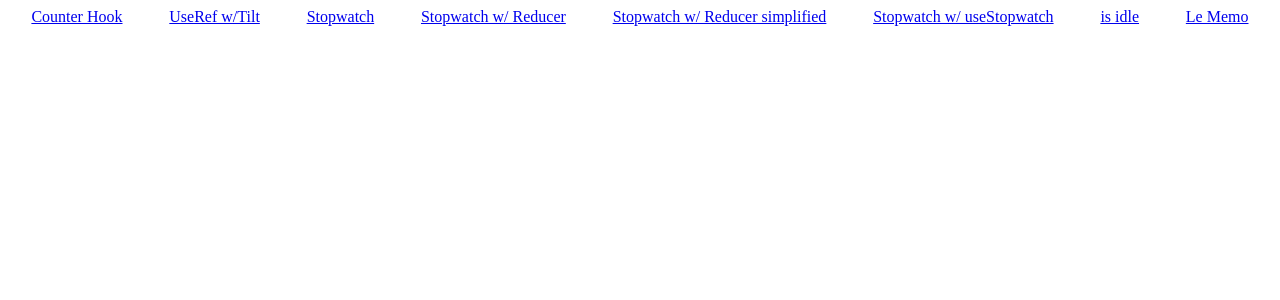
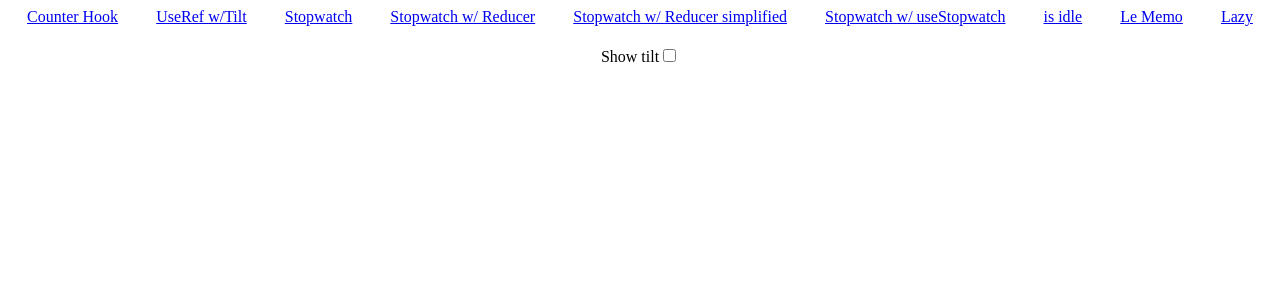
Before and after one commit to ricardo85x/recap_react_hooks_and_suspense, a React (Create React App) app: page /lazy in a window 1280 px wide. Shown: the top 300 px of the page. Built offline with nearby package versions, Linux system fonts and the light colour scheme.

Commit message:
feat: React Lazy and Suspense

```diff
--- a/src/components/LeMemo.tsx
+++ b/src/components/LeMemo.tsx
@@ -1,4 +1,4 @@
-import { useState, ReactNode, memo } from "react";
+import { useState, memo } from "react";
 
 interface LeMemoInterface extends React.HTMLAttributes<Element> {}
 
--- a/src/components/Navigation.tsx
+++ b/src/components/Navigation.tsx
@@ -20,6 +20,7 @@ export function Navigation() {
             <NavLink to="/stopwatch4">Stopwatch w/ useStopwatch</NavLink>
             <NavLink to="/idle">is idle</NavLink>
             <NavLink to="/memo">Le Memo</NavLink>
+            <NavLink to="/lazy">Lazy </NavLink>
 
 
         </nav>
--- a/src/components/Tilt.tsx
+++ b/src/components/Tilt.tsx
@@ -2,7 +2,7 @@ import {useRef, useEffect } from "react"
 import VanillaTilt from 'vanilla-tilt'
 
 
-function Tilt(props: any) {
+export function Tilt(props: any) {
 
     const tiltRef = useRef<any>()
 
@@ -14,7 +14,10 @@ function Tilt(props: any) {
             'max-glare': 0.5
         })
 
-        return () => tiltRef.current.vanillaTilt.destroy()
+        const currentTilt = tiltRef.current
+
+        return () =>  currentTilt?.vanillaTilt.destroy()
+
 
     }, [])
 
--- /dev/null
+++ b/src/components/Toggle.tsx
@@ -0,0 +1,38 @@
+import { useState, lazy, Suspense } from "react"
+
+const Tilt = lazy(() => import('./Tilt').then(({ Tilt }) => ({ default: Tilt })))
+
+type typeVoidFunction = () => void;
+
+const useToggle = (init = false): [boolean, typeVoidFunction] => {
+    const [on, setOn] = useState<boolean>(init)
+    const toggle = () => setOn(!on)
+    return [on, toggle]
+}
+
+export function Toggle() {
+    const [showTilt, toggleTilt] = useToggle()
+
+    return (
+        <div style={{ textAlign: 'center', marginTop: 20 }}>
+            <label>
+                Show tilt
+                <input type="checkbox" checked={showTilt} onChange={toggleTilt} />
+            </label>
+
+            <div style={{ height: 150, width: 200, margin: "0 auto" }} className="totally-centered">
+                {showTilt && (
+
+                    <Suspense fallback={<div>loading ...</div>}>
+                         <Tilt>
+                            <div>
+                                Lazy tilt
+                            </div>
+                        </Tilt>
+                    </Suspense>
+
+                ) }
+            </div>
+        </div>
+    )
+}
--- a/src/index.tsx
+++ b/src/index.tsx
@@ -1,18 +1,16 @@
 import React from "react";
 import ReactDOM from "react-dom";
-import App from "./App";
 import { BrowserRouter, Route, Routes } from "react-router-dom";
 import { Navigation } from "./components/Navigation";
 import { Counter } from "./components/Counter";
-import { TiltBox } from "./components/Tilt";
+// import { TiltBox } from "./components/Tilt";
 import { Stopwatch } from "./components/Stopwatch";
 import { StopwatchWithReducer } from "./components/StopwatchWithReducer";
 import { StopwatchWithReducerV2 } from "./components/StopwatchWithReducerV2";
 import { StopwatchHook } from "./components/StopwatchHook";
 import { IdleComponent } from "./components/IdleComponent";
 import { LeMemo } from "./components/LeMemo";
-
-
+import { Toggle } from "./components/Toggle";
 
 
 ReactDOM.render(
@@ -21,13 +19,14 @@ ReactDOM.render(
       <Navigation />
       <Routes>
         <Route path="/" element={<Counter />} />
-        <Route path="/tilt" element={<TiltBox />} />
+        {/* <Route path="/tilt" element={<TiltBox />} /> */}
         <Route path="/stopwatch" element={<Stopwatch />} />
         <Route path="/stopwatch2" element={<StopwatchWithReducer />} />
         <Route path="/stopwatch3" element={<StopwatchWithReducerV2 />} />
         <Route path="/stopwatch4" element={<StopwatchHook />} />
         <Route path="/idle" element={<IdleComponent />} />
         <Route path="/memo" element={<LeMemo />} />
+        <Route path="/lazy" element={<Toggle />} />
       </Routes>
     </BrowserRouter>
     {/* <App /> */}
```
